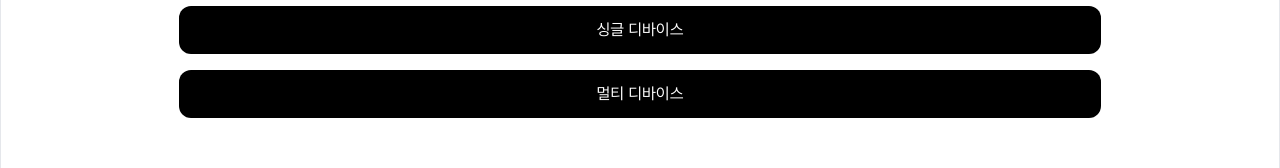
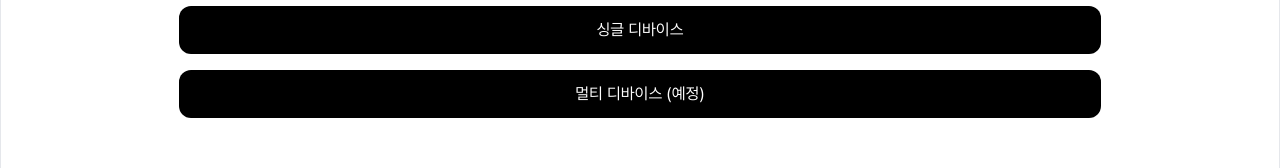
Before and after one commit to bellDev-code/Answer-the-question-Front, a React (Vite) app: page / in a window 1280 px wide. Shown: the part 412-580 px from the top of the page. Built offline with nearby package versions, Linux system fonts and the light colour scheme.

Commit message:
🚑 멀티 디바이스 선택 불가 하게 변경

```diff
--- a/src/Pages/HomePage/index.tsx
+++ b/src/Pages/HomePage/index.tsx
@@ -15,10 +15,11 @@ const Home = () => {
             싱글 디바이스
           </button>
           <button
+            disabled
             onClick={() => navigate(ROUTE_PATH.MULTI_PAGE)}
             className='sm: bg-black text-white px-10 w-9/12 py-3 text-l rounded-xl'
           >
-            멀티 디바이스
+            멀티 디바이스 (예정)
           </button>
         </div>
       </div>
```
